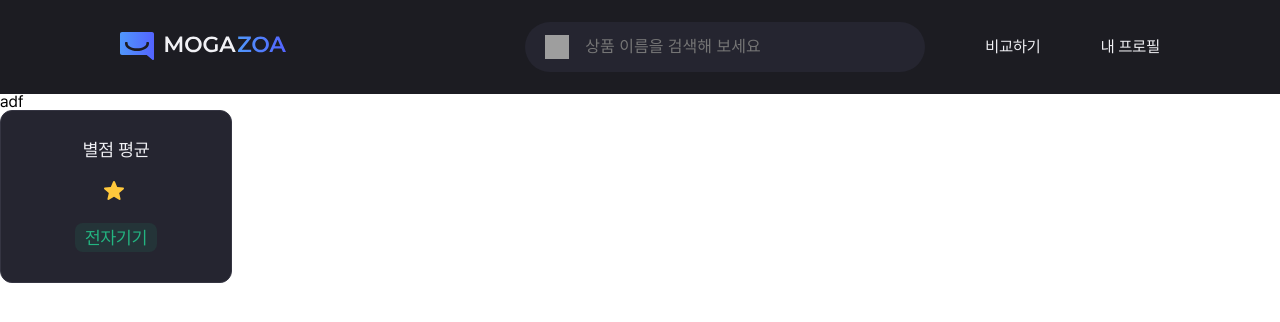
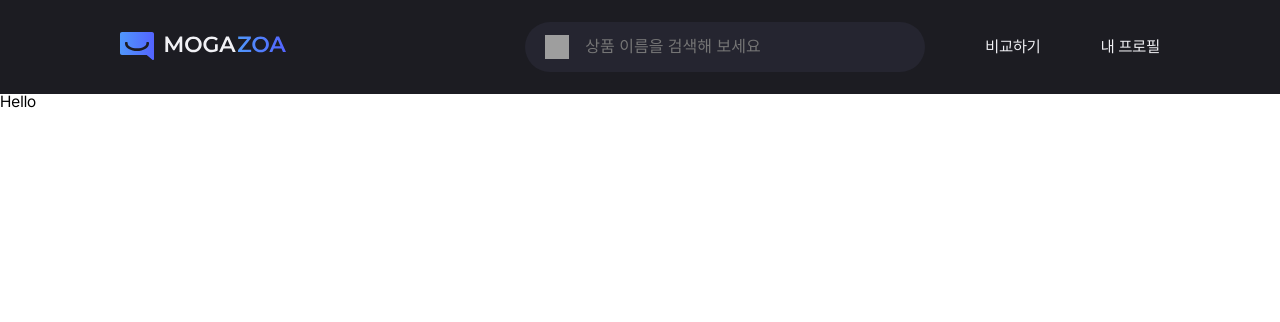
Before and after one commit to yeeZinu/mogazoa, a Next.js app: page / in a window 1280 px wide. Shown: the top 322 px of the page. Built offline with nearby package versions, Linux system fonts and the light colour scheme; grey boxes are pictures that could not be loaded.

Commit message:
feat: activity card 구현 (#22)

```diff
--- a/src/app/page.tsx
+++ b/src/app/page.tsx
@@ -1,10 +1,3 @@
-import Activity from "@/components/Card/Activity/Activity";
-
 export default function Home() {
-  return (
-    <div>
-      <div>adf</div>
-      <Activity title='별점 평균' />
-    </div>
-  );
+  return <div>Hello</div>;
 }
--- a/src/components/Card/Activity/Activity.module.scss
+++ b/src/components/Card/Activity/Activity.module.scss
@@ -3,52 +3,39 @@
 
 .container {
   display: inline-flex;
-  padding: 30px 74px;
+  padding: 30px 105px;
   flex-direction: column;
   align-items: center;
   justify-content: center;
+
+  max-width: 300px;
+
+  gap: 20px;
 
   @include rounded-lg;
   background: $black-200;
   border: 1px solid $gray-300;
 
   @include respond-to(tablet) {
-    padding: 30px 43px;
-  }
-
-  @include respond-to(mobile) {
-    display: flex;
-    width: 335px;
-    padding: 20px;
-    flex-direction: column;
-    align-items: flex-start;
-    gap: 6px;
-  }
-}
-.mobileBox {
-  display: flex;
-  flex-direction: column;
-  align-items: center;
-  justify-content: center;
-
-  @include respond-to(mobile) {
-    display: flex;
-    flex-direction: row;
-    align-items: center;
-    gap: 10px;
+    padding: 20px 21px;
+    gap: 15px;
   }
 }
 
 .title {
-  color: $white-100;
-  font-size: 18px;
+  width: 91px;
+  text-align: center;
+  color: $gray-100;
+  gap: 5px;
+  @include text-normal;
 
   @include respond-to(tablet) {
-    @include text-normal;
+    @include text-sm;
   }
-
   @include respond-to(mobile) {
-    @include text-sm;
+    display: flex;
+    width: 58px;
+    flex-direction: column;
   }
 }
 
@@ -56,18 +43,13 @@
   display: flex;
   align-items: center;
   justify-content: center;
-  padding: 20px 0;
 
   span {
     @include text-xl;
-    color: $gray-100;
+    color: $white-100;
 
     @include respond-to(tablet) {
       font-size: 20px;
-    }
-
-    @include respond-to(mobile) {
-      @include text-normal;
     }
   }
 
@@ -86,27 +68,4 @@
     width: 20px;
     height: 20px;
   }
-
-  @include respond-to(mobile) {
-    width: 19px;
-    height: 19px;
-  }
 }
-
-.description {
-  width: 150px;
-  text-align: center;
-  color: $gray-200;
-  @include text-sm;
-  line-height: 20px;
-
-  strong {
-    color: $white-100;
-    white-space: pre-line;
-  }
-
-  @include respond-to(mobile) {
-    width: auto;
-    @include text-xs;
-  }
-}
--- a/src/components/Card/Activity/Activity.tsx
+++ b/src/components/Card/Activity/Activity.tsx
@@ -3,11 +3,11 @@
 import Image from "next/image";
 import React from "react";
 import Category from "@/components/Chip/Category/Category";
-import { STAR_ACTIVE_ICON, SAVE_ICON, BUBBLE_ICON } from "@/utils/constant";
+import { STAR_ACTIVE_ICON, BUBBLE_ICON } from "@/utils/constant";
 import styles from "./Activity.module.scss";
 
 type ActivityProps = {
-  title: "별점 평균" | "리뷰" | "카테고리";
+  title: "남긴 별점 평균" | "남긴 리뷰" | "관심 카테고리";
   averageRating?: number;
   reviewCount?: number;
   chipCategoty?: MostFavoriteCategoryProps;
@@ -21,25 +21,37 @@ type MostFavoriteCategoryProps = {
 export default function Activity({ title, averageRating, reviewCount, chipCategoty }: ActivityProps) {
   let changeImageSrc: string | undefined;
   let mainContent: number | undefined;
+  let namgin: string | undefined;
+  let namuji: string | undefined;
+
+  if (title.length > 5) {
+    namuji = title.slice(3);
+    namgin = title.slice(0, 3);
+  } else {
+    namgin = title;
+    namuji = "";
+  }
+
   switch (title) {
-    case "별점 평균":
+    case "남긴 별점 평균":
       changeImageSrc = STAR_ACTIVE_ICON;
       mainContent = averageRating;
       break;
-    case "리뷰":
-      changeImageSrc = SAVE_ICON;
+    case "남긴 리뷰":
+      changeImageSrc = BUBBLE_ICON;
       mainContent = reviewCount;
-      break;
-    case "카테고리":
-      changeImageSrc = BUBBLE_ICON;
-      mainContent = chipCategoty?.id;
       break;
   }
 
   return (
     <div className={styles.container}>
-      <div className={styles.mobileBox}>
-        <div className={styles.title}>{title}</div>
+      <div className={styles.title}>
+        <span>{namgin}</span>
+        <span>{namuji}</span>
+      </div>
+      {title === "관심 카테고리" ? (
+        <Category>{chipCategoty?.name}</Category>
+      ) : (
         <div className={styles.contentBox}>
           <figure className={styles.imageBox}>
             <Image
@@ -50,8 +62,7 @@ export default function Activity({ title, averageRating, reviewCount, chipCatego
           </figure>
           <span>{mainContent}</span>
         </div>
-        <Category>전자기기</Category>
-      </div>
+      )}
     </div>
   );
 }
```
